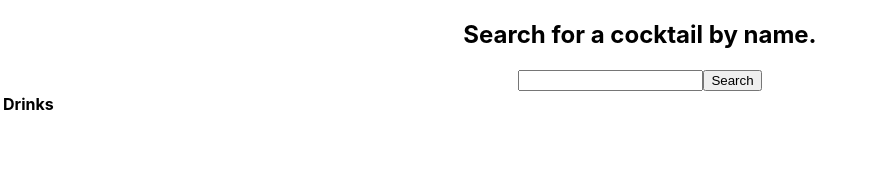
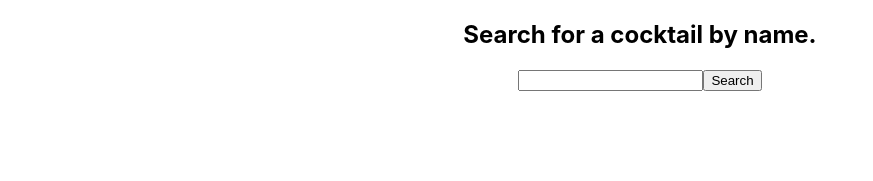
Before and after one commit to jrobalino/cocktail-app, a React (Create React App) app: page / in a window 1280 px wide. Shown: the top 181 px of the page, without its empty margins (0-873 px from the left). Built offline with nearby package versions, Linux system fonts and the light colour scheme.

Commit message:
Only show table when there are results.

```diff
--- a/src/App.js
+++ b/src/App.js
@@ -30,7 +30,7 @@ function App() {
   return (
     <div className="App">
       <Search handleSearchSubmit={handleSearchSubmit} searchTerm={searchTerm} handleSearchInput={handleSearchInput} />
-      <Table data={data} />
+      {data.length > 0 && <Table data={data} />}
     </div>
   );
 }
```
